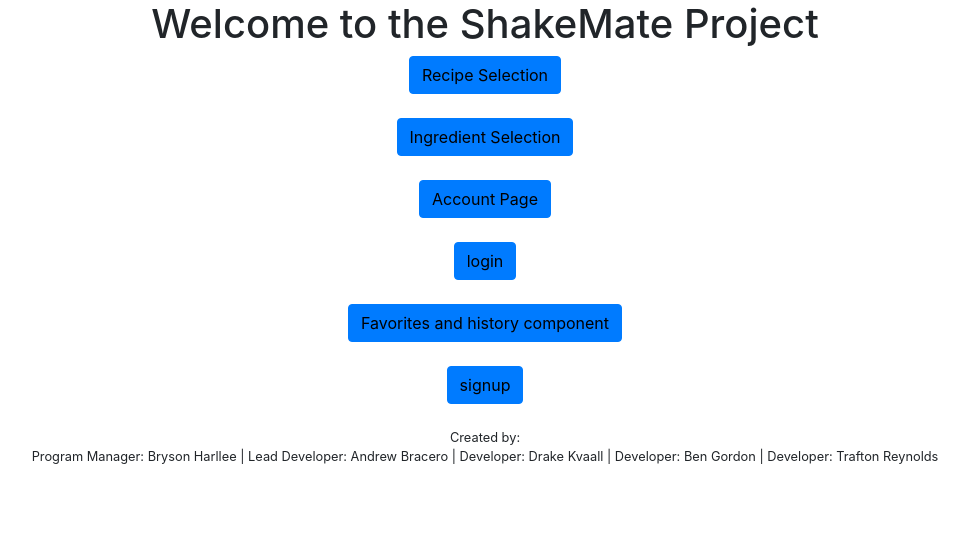
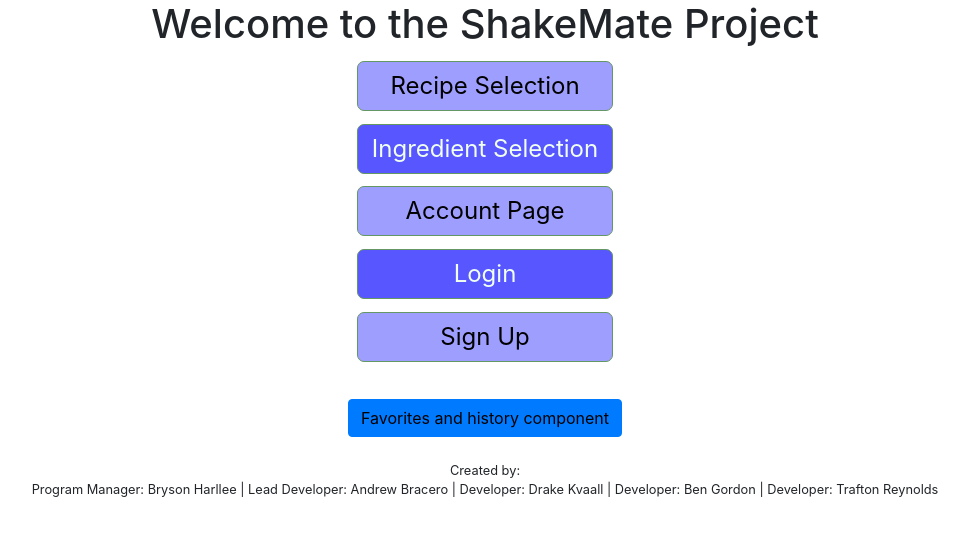
Before and after one commit to BMGordon2000/ShakeMateProject, a Flask app: page / in a window 1280 px wide. Shown: the part 56-592 px from the top of the page, without its empty margins (155-1124 px from the left). Run offline with Flask 3, Linux system fonts and the light colour scheme; some libraries are stand-ins or nearby versions.

Commit message:
Icon display changes to the links

```diff
--- a/app/index/templates/index.html
+++ b/app/index/templates/index.html
@@ -35,34 +35,47 @@
   content: ' ';
 }
 
+ #div1 a {
+  display: block;
+  margin: 1% 0;
+  width: 20%;
+  text-align: center;
+  font-size: 1.5em;
+  border: 1px solid rgb(101, 151, 101);
+  border-radius: 7px;
+  background-color: rgb(158, 158, 255);
+  padding: 0.25em 0;
+ }
+ #div2 a {
+  display: block;
+  margin: 1% 0;
+  width: 20%;
+  text-align: center;
+  font-size: 1.5em;
+  border: 1px solid rgb(101, 151, 101);
+  border-radius: 7px;
+  background-color: rgb(88, 87, 255);
+  color: rgb(241, 255, 241);
+  padding: 0.25em 0;
+ }
+ #wrapper {
+  display: flex;
+  justify-content: center;
+}
 </style>
 {% endblock %}
 
 {% block body %}
 <h1 align="center">Welcome to the ShakeMate Project</h1>
-<div align="center">
-    <button type="submit" class="btn btn-primary"><a href="/recipes">Recipe Selection</a></button>
-  </div>
+<div align="center" id="div1"><a href="/recipes">Recipe Selection</a></div>
+<div align="center" id="div2"><a href="/ingredients">Ingredient Selection</a></div>
+<div align="center" id="div1"><a href="/account">Account Page</a></div>
+<div align="center" id="div2"><a href="/login">Login</a></div>
+<div align="center" id="div1"><a href="/signup">Sign Up</a></div>
 </br>
-<div align="center">
-    <button type="submit" class="btn btn-primary"><a href="/ingredients">Ingredient Selection</a></button>
-  </div>
-</br>
-<div align="center">
-    <button type="submit" class="btn btn-primary"><a href="/account">Account Page</a></button>
-  </div>
-</br>
-<div align="center">
-    <button type="submit" class="btn btn-primary"><a href="/login">login</a></button>
-  </div>
-</br>
-<div align="center">
-    <button type="submit" class="btn btn-primary"><a href="/Fav_Hist">Favorites and history component</a></button>
-  </div>
-</br>
-<div align="center">
-    <button type="submit" class="btn btn-primary"><a href="/signup">signup</a></button>
-  </div>
+<div id="wrapper">
+  <button type="submit" class="btn btn-primary"><a href="/Fav_Hist">Favorites and history component</a></button>
+</div>
 </br>
 
 <footer align = "center">
```
Also changed, not shown: 1 other file.
